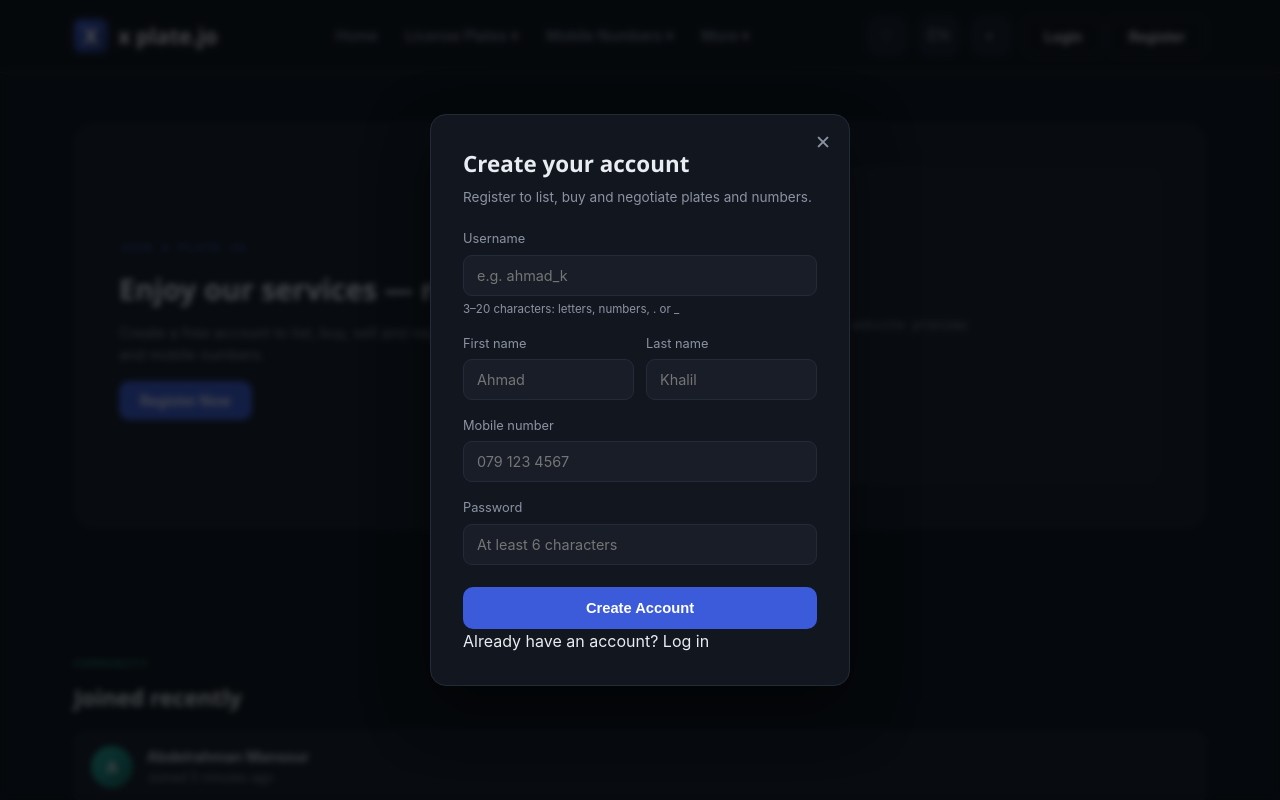
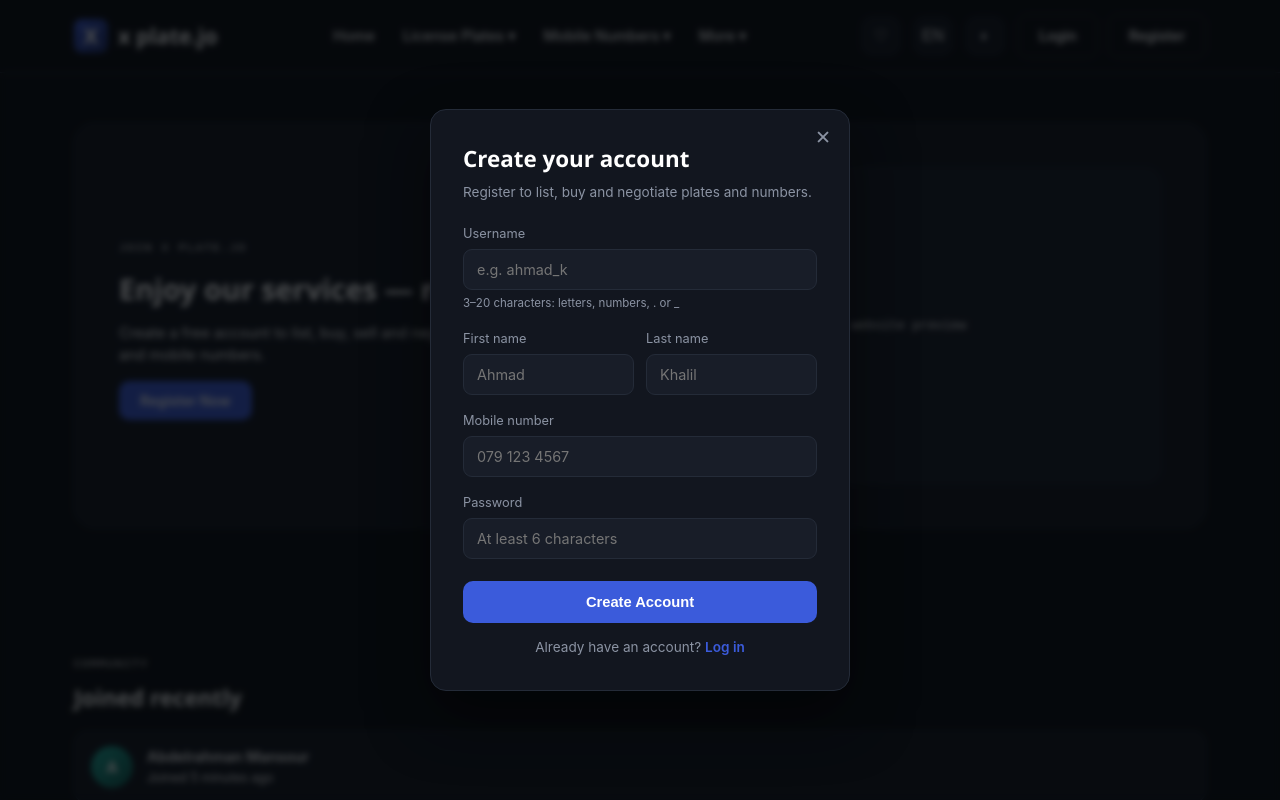
Before and after one commit to yazanaradi-droid/Numra.jo, a plain HTML site: page index.html in a window 1280 px wide. Both pictures are taken after a click on the link "Register Now". Shown: the part 1277-2077 px from the top of the page. Drawn offline with Linux system fonts and the light colour scheme.

Commit message:
Update style.css

```diff
--- a/style.css
+++ b/style.css
@@ -410,3 +410,17 @@
 
   /* ===== homepage category cards (no listing data shown) ===== */
   .category-card-link{display:block; text-decoration:none;}
+
+/* ===== auth (login / register) ===== */
+.auth-guest, .auth-user{display:inline-flex; align-items:center; gap:10px;}
+.user-chip{font-family:'JetBrains Mono',monospace; font-size:.82rem; color:var(--text); background:var(--surface-2); border:1px solid var(--line); border-radius:999px; padding:7px 12px; direction:ltr; unicode-bidi:isolate;}
+.auth-switch{margin-top:14px; text-align:center; font-size:.85rem; color:var(--muted);}
+.auth-switch a{color:var(--gold); font-weight:600;}
+#loginErr{margin-bottom:12px;}
+@media (max-width:520px){ #registerForm .field-row{grid-template-columns:1fr;} .user-chip{display:none;} }
+
+/* ===== homepage: all text white ===== */
+body.home{--text:#FFFFFF; --muted:#FFFFFF;}
+body.home :is(p,li,span,h1,h2,h3,h4,h5,label,a,div):not(.modal-overlay *){color:#FFFFFF;}
+body.home .modal-overlay{--muted:#8B93A3;}
+body.home .mark{color:#FFFFFF !important;}
```
